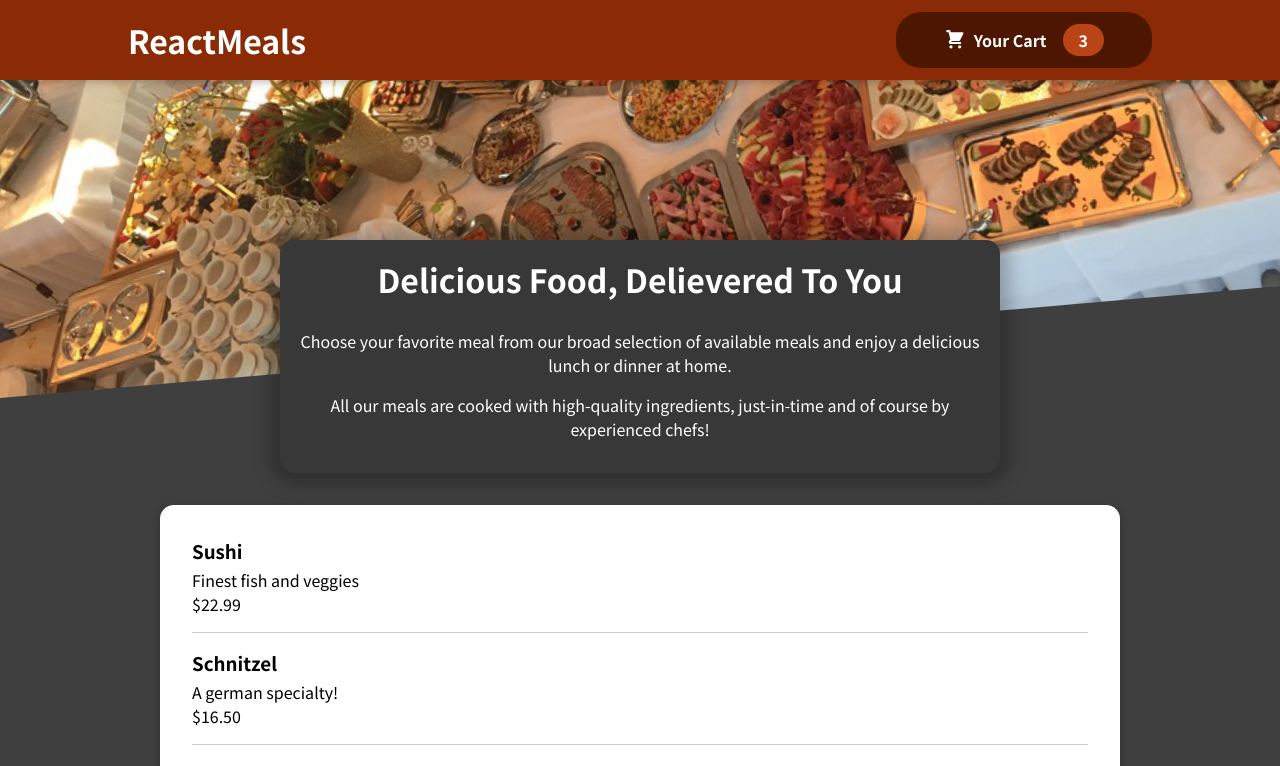
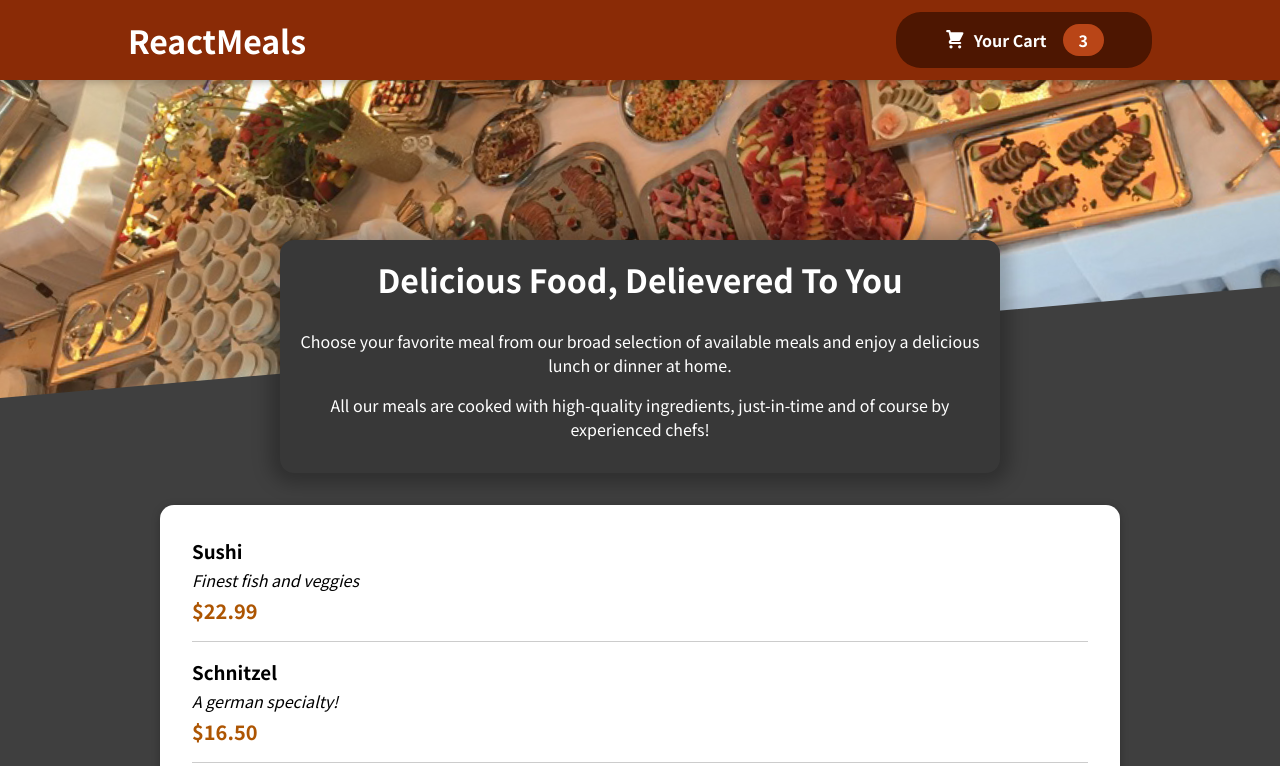
Before and after one commit to JensenYuen/React-by-Maximilian, a React (Create React App) app in the folder 06-react-food-order-app/: page / in a window 1280 px wide. Shown: the top 766 px of the page. Built offline with nearby package versions, Linux system fonts and the light colour scheme.

Commit message:
added missing html classes

```diff
--- a/06-react-food-order-app/src/components/Meals/MealItem/MealItem.js
+++ b/06-react-food-order-app/src/components/Meals/MealItem/MealItem.js
@@ -7,8 +7,8 @@
     <li className={classes.meal}>
       <div>
         <h3>{props.name}</h3>
-        <div>{props.description}</div>
-        <div>{price}</div>
+        <div className={classes.description}>{props.description}</div>
+        <div className={classes.price}>{price}</div>
         <div></div>
       </div>
     </li>
```
